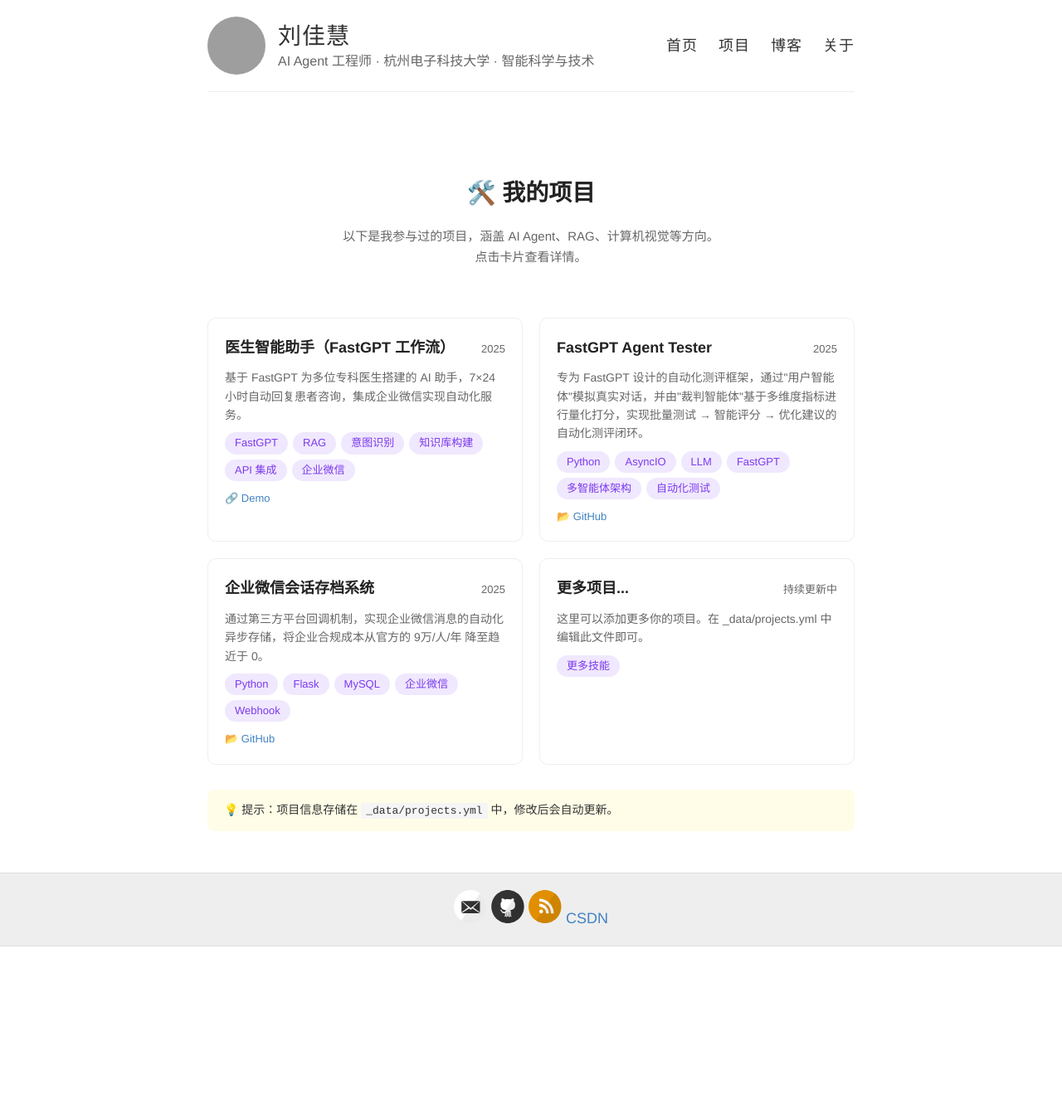
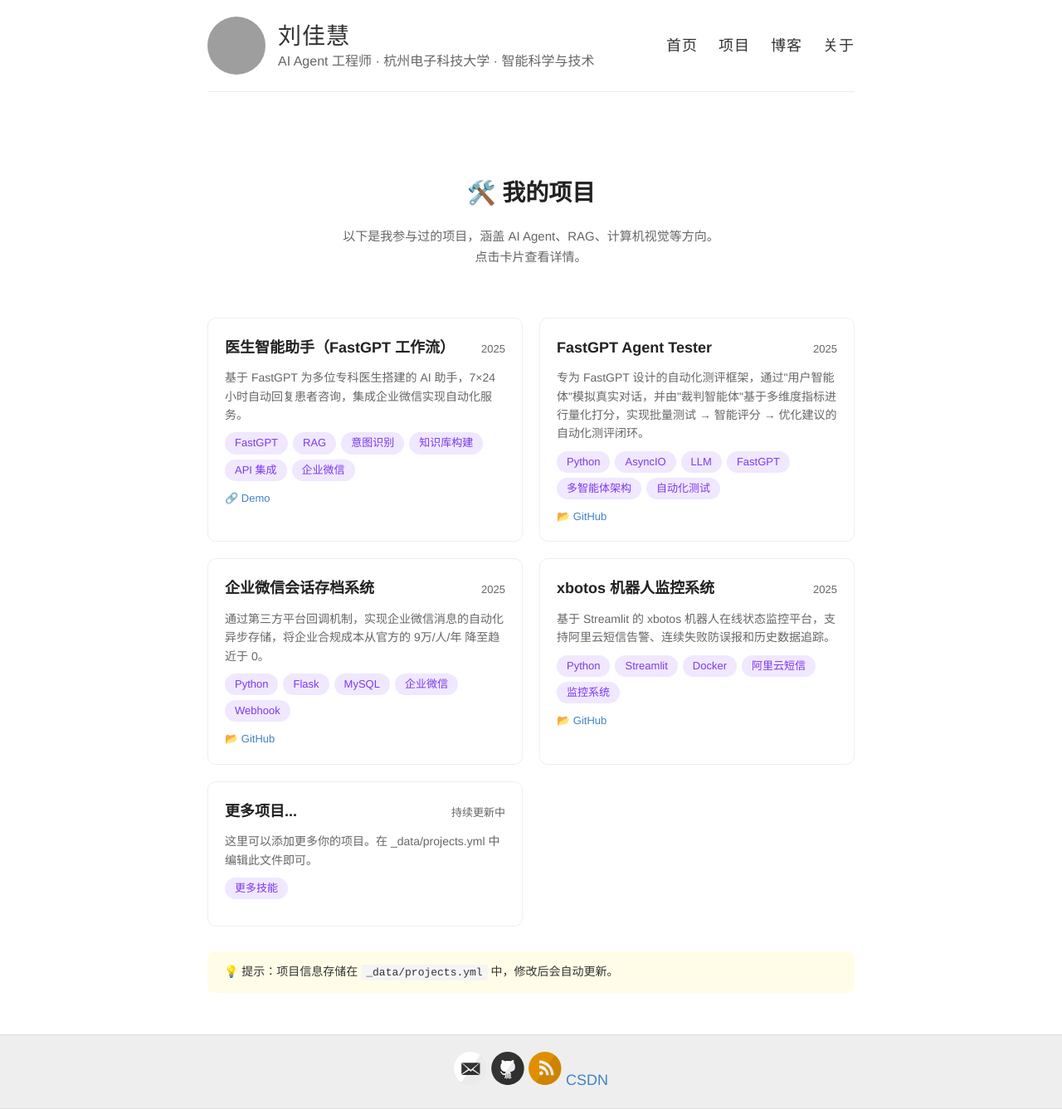
Before and after one commit to G-LJH/G-LJH.github.io, a Jekyll site: the page built from projects.md, in a window 1280 px wide. Shown: the whole page at 83% size. Built offline with Jekyll 4.4.1, drawn with Linux system fonts in a browser that asks for light colours; before the commit the page ends 1141 px from its top, so only the background shows below that; grey boxes are pictures that could not be loaded.

Commit message:
feat: add xbotos monitor project

````diff
--- a/_data/projects.yml
+++ b/_data/projects.yml
@@ -51,6 +51,22 @@
   demo:
   article:
 
+- title: xbotos 机器人监控系统
+  date: 2025
+  description: 基于 Streamlit 的 xbotos 机器人在线状态监控平台，支持阿里云短信告警、连续失败防误报和历史数据追踪。
+  technologies:
+    - Python
+    - Streamlit
+    - Docker
+    - 阿里云短信
+    - 监控系统
+  featured: "true"
+  order: 4
+  url: /projects/xbotos-monitor/
+  github: https://github.com/G-LJH/xbotos-monitor
+  demo:
+  article:
+
 
 # ============================================================
 # 以下为未展示在首页的项目（featured: false），但仍会在项目页面显示
--- /dev/null
+++ b/projects/xbotos-monitor.md
@@ -0,0 +1,120 @@
+---
+layout: page
+title: xbotos 机器人监控系统
+permalink: /projects/xbotos-monitor/
+---
+
+# 🤖 xbotos 机器人监控系统
+
+> **基于 Streamlit 的机器人在线状态监控平台**，支持阿里云短信告警，提供实时状态监控、历史数据追踪和智能告警功能。
+
+<div style="display: flex; gap: 10px; flex-wrap: wrap; margin: 20px 0;">
+  <img src="https://img.shields.io/badge/Python-3.9+-blue.svg" alt="Python 3.9+">
+  <img src="https://img.shields.io/badge/Frontend-Streamlit-orange.svg" alt="Streamlit">
+  <img src="https://img.shields.io/badge/Cloud-Aliyun_SMS-green.svg" alt="Aliyun SMS">
+  <img src="https://img.shields.io/badge/Deploy-Docker-purple.svg" alt="Docker">
+</div>
+
+---
+
+## 🏗️ 项目简介
+
+xbotos 机器人监控系统是一个轻量级的在线状态监控平台，针对 xbotos 平台的机器人服务提供实时健康监测。当机器人出现连续异常时，自动通过阿里云短信发送告警通知，帮助运维人员第一时间发现问题。
+
+---
+
+## ✨ 核心功能
+
+### 📡 实时监控
+
+<img src="/assets/images/xbotos-overview.png" alt="总览面板" width="100%">
+
+*实时总览面板 — 一目了然所有机器人状态*
+
+- 定时检测机器人在线状态，自动刷新数据
+- 可视化展示当前所有机器人的运行状态
+- 支持一键启停监控服务
+
+### 🔔 连续失败告警
+
+- **防误报机制**：连续 N 次失败后才发送短信，避免单次抖动误报
+- **告警冷却**：设置冷却时间，防止短信轰炸
+- **阿里云短信**：通过阿里云 SMS 服务推送告警，稳定可靠
+
+### 📊 历史追踪
+
+- **机器人管理**：统一管理平台下的所有机器人配置
+
+<img src="/assets/images/xbotos-robot-management.png" alt="机器人管理" width="100%">
+
+*机器人管理面板 — 集中配置与维护*
+
+- **检测历史**：完整记录每次检测的时间与结果
+
+<img src="/assets/images/xbotos-history.png" alt="检测历史" width="100%">
+
+*检测历史面板 — 完整的时间线追踪*
+
+### 🐳 Docker 一键部署
+
+支持 Docker / Docker Compose 部署，兼容 1Panel 容器管理平台，秒级上线。
+
+---
+
+## 🔧 技术栈
+
+- **前端框架**：Streamlit
+- **数据处理**：Pandas
+- **HTTP 请求**：Requests
+- **短信服务**：阿里云短信 SDK
+- **部署**：Docker / Docker Compose
+- **数据存储**：本地 JSON 持久化
+
+---
+
+## 🛠️ 我的工程实践
+
+**系统架构设计**
+- 关键动作：设计模块化架构（配置/数据/监控/告警四层分离）
+- 交付成果：清晰的代码结构，易于维护和扩展
+
+**告警策略优化**
+- 关键动作：引入连续失败阈值 + 告警冷却机制
+- 交付成果：有效降低误报率，避免短信骚扰
+
+**容器化部署**
+- 关键动作：编写 Dockerfile 和 docker-compose.yml
+- 交付成果：支持一键部署到 1Panel / Docker 环境
+
+---
+
+## 📦 快速开始
+
+### 本地运行
+
+```bash
+pip install -r requirements.txt
+streamlit run app.py
+```
+
+### Docker 部署
+
+```bash
+docker compose up -d
+```
+
+### 1Panel 部署
+
+1. 上传项目到服务器
+2. 在 1Panel 中创建 Docker Compose 项目
+3. 配置环境变量（短信 AccessKey 等）
+4. 启动容器，访问 `http://服务器IP:8501`
+
+---
+
+## 🔗 项目链接
+
+- **GitHub 仓库**：[https://github.com/G-LJH/xbotos-monitor](https://github.com/G-LJH/xbotos-monitor)
+- **详细文档**：查看仓库中的 README.md
+
+---
````
Also changed, not shown: assets/images/xbotos-history.png (added), assets/images/xbotos-overview.png (added), assets/images/xbotos-robot-management.png (added).
